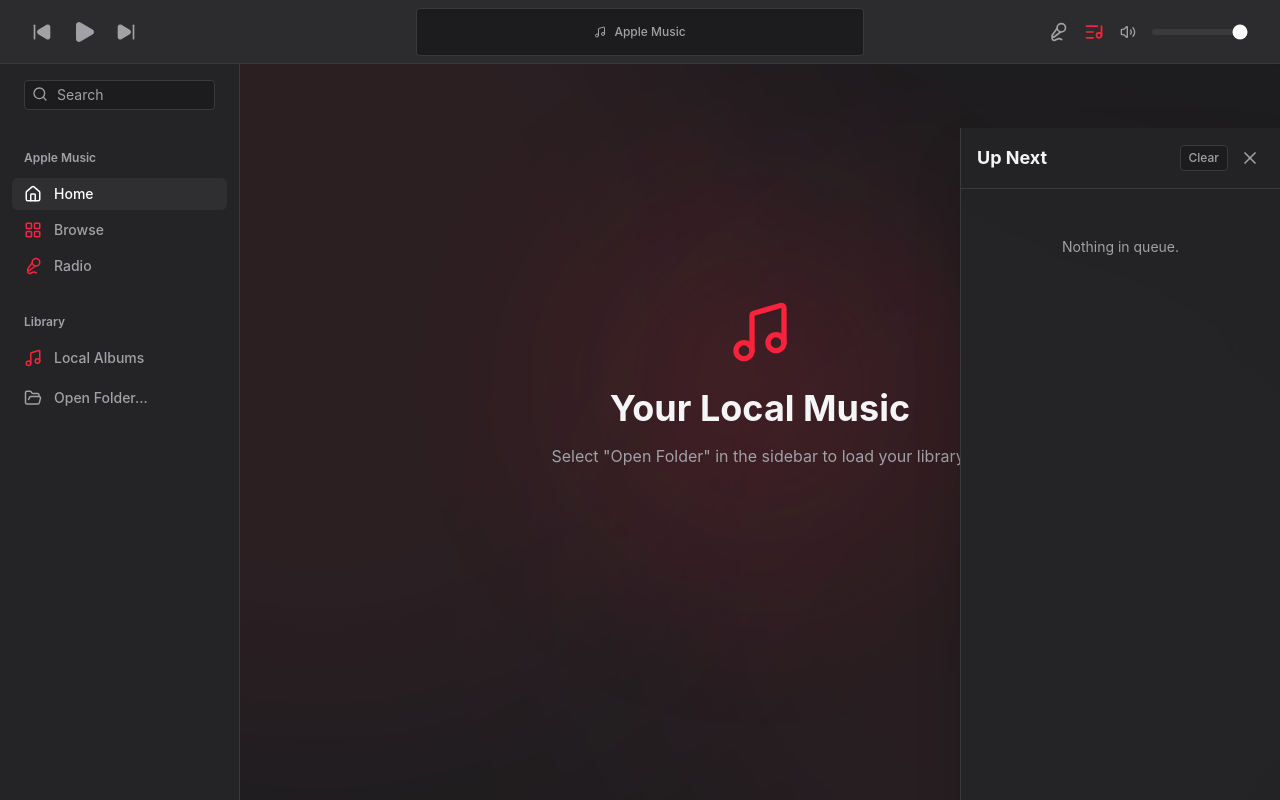
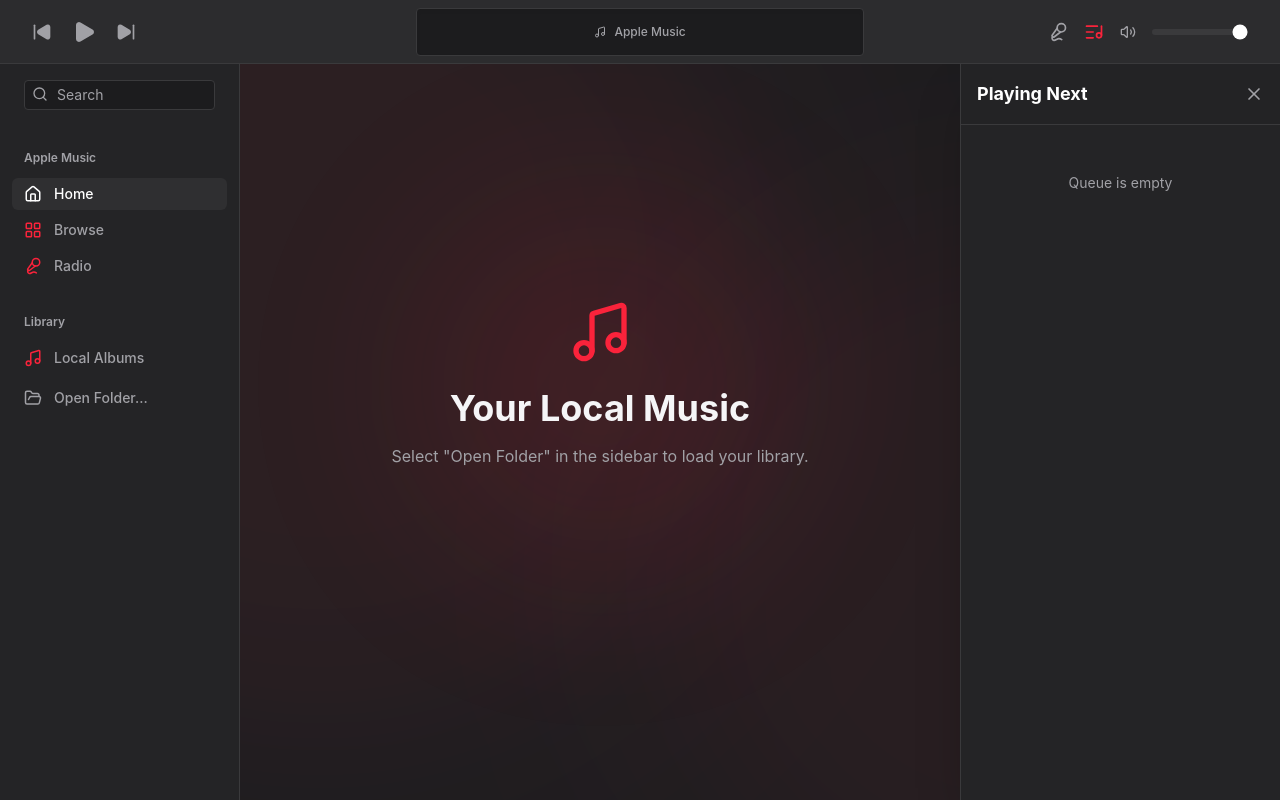
Before and after one commit to adityogi/Music_Project, a React (Vite) app: page / in a window 1280 px wide. Both pictures are taken after a click on the button 1094 px from the left and 31 px from the top of the page. Built offline with nearby package versions, Linux system fonts and the light colour scheme.

Commit message:
queue upgrades

```diff
--- a/src/App.jsx
+++ b/src/App.jsx
@@ -24,8 +24,10 @@
   const handleDragEnter = (e) => {
     e.preventDefault();
     e.stopPropagation();
-    dragCounter.current += 1;
-    if (e.dataTransfer.items && e.dataTransfer.items.length > 0) {
+
+    // THE FIX: Only trigger the overlay if the user is dragging files from the OS
+    if (e.dataTransfer.types && e.dataTransfer.types.includes('Files')) {
+      dragCounter.current += 1;
       setIsDragging(true);
     }
   };
@@ -33,10 +35,12 @@
   const handleDragLeave = (e) => {
     e.preventDefault();
     e.stopPropagation();
-    dragCounter.current -= 1;
-    // Only hide if we actually left the main browser window
-    if (dragCounter.current === 0) {
-      setIsDragging(false);
+
+    if (e.dataTransfer.types && e.dataTransfer.types.includes('Files')) {
+      dragCounter.current -= 1;
+      if (dragCounter.current === 0) {
+        setIsDragging(false);
+      }
     }
   };
 
--- a/src/components/layout/QueueDrawer.jsx
+++ b/src/components/layout/QueueDrawer.jsx
@@ -1,76 +1,111 @@
-import React from 'react';
-import { X, Play, Trash2 } from 'lucide-react';
+import React, { useState } from 'react';
+import { X, GripVertical, Trash2, Play } from 'lucide-react';
 import { usePlayerStore } from '../../store/usePlayerStore';
 
 export default function QueueDrawer() {
-  const { isQueueOpen, toggleQueue, queue, queueIndex, playSong, removeFromQueue, clearQueue } = usePlayerStore();
+  const { isQueueOpen, toggleQueue, queue, queueIndex, playSong, removeFromQueue, reorderQueue } = usePlayerStore();
+  const [draggedItemIndex, setDraggedItemIndex] = useState(null);
 
   if (!isQueueOpen) return null;
 
+  // --- Bulletproof Drag & Drop Handlers ---
+  const handleDragStart = (e, index) => {
+    setDraggedItemIndex(index);
+    e.dataTransfer.setData('text/plain', index);
+    e.dataTransfer.effectAllowed = 'move';
+  };
+
+  const handleDragEnd = () => {
+    // Fired if the user cancels the drag by letting go outside the window
+    setDraggedItemIndex(null);
+  };
+
+  const handleDragOver = (e) => {
+    e.preventDefault();
+    e.dataTransfer.dropEffect = 'move';
+  };
+
+  const handleDrop = (e, targetIndex) => {
+    e.preventDefault();
+
+    // 1. Force the visual state to reset instantly
+    setDraggedItemIndex(null);
+
+    // 2. Safely grab the index we attached in DragStart
+    const sourceIndex = parseInt(e.dataTransfer.getData('text/plain'), 10);
+
+    if (isNaN(sourceIndex) || sourceIndex === targetIndex) return;
+
+    // 3. Fire the reorder
+    reorderQueue(sourceIndex, targetIndex);
+  };
+
   return (
-    <div className="absolute top-16 right-0 h-[calc(100vh-4rem)] w-80 bg-apple-panel/95 backdrop-blur-xl border-l border-apple-border shadow-2xl z-30 flex flex-col transform transition-transform animate-in slide-in-from-right-8">
-
-      {/* Header */}
-      <div className="flex items-center justify-between p-4 border-b border-apple-border">
-        <h2 className="text-lg font-bold text-apple-text">Up Next</h2>
-        <div className="flex items-center gap-2">
-           <button
-            onClick={clearQueue}
-            className="text-apple-muted hover:text-apple-red text-xs font-medium px-2 py-1 bg-apple-bg rounded border border-apple-border transition"
-           >
-             Clear
-           </button>
-           <button onClick={toggleQueue} className="text-apple-muted hover:text-white p-1 transition">
-             <X size={20} />
-           </button>
-        </div>
+    <aside className="w-80 bg-apple-panel border-l border-apple-border flex flex-col shrink-0 h-full shadow-2xl relative z-40 animate-in slide-in-from-right-8 duration-300">
+      <div className="p-4 border-b border-apple-border flex justify-between items-center bg-apple-panel/80 backdrop-blur-md sticky top-0 z-10">
+        <h2 className="text-lg font-bold text-white">Playing Next</h2>
+        <button onClick={toggleQueue} className="text-apple-muted hover:text-white transition">
+          <X size={20} />
+        </button>
       </div>
 
-      {/* Track List */}
-      <div className="flex-1 overflow-y-auto p-2">
+      <div className="flex-1 overflow-y-auto p-2 space-y-1">
         {queue.length === 0 ? (
-          <p className="text-center text-apple-muted mt-10 text-sm">Nothing in queue.</p>
+          <div className="text-center text-apple-muted text-sm mt-10">Queue is empty</div>
         ) : (
-          queue.map((song, idx) => {
-            const isPlaying = idx === queueIndex;
+          queue.map((song, index) => {
+            const isPlaying = index === queueIndex;
             return (
               <div
-                key={`${song.id}-${idx}`}
-                className={`flex items-center gap-3 p-2 rounded-md group transition-colors ${isPlaying ? 'bg-apple-border/40' : 'hover:bg-apple-border/20'}`}
+                key={`${song.id}-${index}`}
+                draggable
+                onDragStart={(e) => handleDragStart(e, index)}
+                onDragEnd={handleDragEnd}
+                onDragOver={handleDragOver}
+                onDrop={(e) => handleDrop(e, index)}
+                className={`flex items-center gap-3 p-2 rounded-lg group transition-all cursor-grab active:cursor-grabbing
+                  ${isPlaying ? 'bg-apple-border/50' : 'hover:bg-apple-border/30'}
+                  ${draggedItemIndex === index ? 'opacity-50 ring-2 ring-apple-red' : 'opacity-100 ring-0'}
+                `}
               >
-                {/* Thumbnail */}
-                <div
-                  className="w-10 h-10 rounded bg-cover bg-center shrink-0 relative flex items-center justify-center cursor-pointer shadow-sm"
-                  style={{ backgroundImage: song.coverUrl ? `url(${song.coverUrl})` : 'none', backgroundColor: '#3a3a3c' }}
-                  onClick={() => {
-                    // Play this specific song and update the queue index to this spot
-                    usePlayerStore.setState({ currentSong: song, isPlaying: true, queueIndex: idx });
-                  }}
-                >
-                  <div className="absolute inset-0 bg-black/40 opacity-0 group-hover:opacity-100 rounded transition-opacity" />
-                  <Play size={16} fill="currentColor" className="text-white opacity-0 group-hover:opacity-100 relative z-10" />
+                {/* Drag Grip Handle */}
+                <div className="text-apple-muted opacity-0 group-hover:opacity-100 transition-opacity cursor-grab active:cursor-grabbing shrink-0">
+                  <GripVertical size={16} />
                 </div>
 
-                {/* Details */}
-                <div className="flex-1 min-w-0 flex flex-col">
-                  <span className={`text-[13px] font-medium truncate ${isPlaying ? 'text-apple-red' : 'text-apple-text'}`}>
+                <div
+                  className="w-10 h-10 rounded bg-cover bg-center shrink-0 border border-apple-border/50 relative overflow-hidden"
+                  style={{ backgroundImage: song.coverUrl ? `url(${song.coverUrl})` : 'none', backgroundColor: '#3a3a3c' }}
+                >
+                  {!isPlaying && (
+                    <button
+                      onClick={() => playSong(song)}
+                      className="absolute inset-0 bg-black/40 flex items-center justify-center opacity-0 group-hover:opacity-100 transition-opacity"
+                    >
+                      <Play size={16} className="text-white fill-white" />
+                    </button>
+                  )}
+                </div>
+
+                <div className="flex-1 min-w-0 flex flex-col justify-center pointer-events-none">
+                  <span className={`text-sm font-semibold truncate ${isPlaying ? 'text-apple-red' : 'text-white'}`}>
                     {song.title}
                   </span>
-                  <span className="text-[11px] text-apple-muted truncate">{song.artist}</span>
+                  <span className="text-xs text-apple-muted truncate">{song.artist}</span>
                 </div>
 
-                {/* Remove Button */}
                 <button
-                  onClick={() => removeFromQueue(idx)}
-                  className="text-apple-muted hover:text-apple-red p-2 opacity-0 group-hover:opacity-100 transition-opacity"
+                  onClick={() => removeFromQueue(index)}
+                  className="text-apple-muted hover:text-apple-red opacity-0 group-hover:opacity-100 transition p-2 shrink-0"
+                  title="Remove from Queue"
                 >
-                  <Trash2 size={14} />
+                  <Trash2 size={16} />
                 </button>
               </div>
-            )
+            );
           })
         )}
       </div>
-    </div>
+    </aside>
   );
 }
--- a/src/store/usePlayerStore.js
+++ b/src/store/usePlayerStore.js
@@ -75,6 +75,28 @@
         return { queue: newQueue, queueIndex: newIndex };
       }),
 
+      reorderQueue: (startIndex, endIndex) => set((state) => {
+        if (startIndex === endIndex) return state; // Nothing changed
+
+        const newQueue = [...state.queue];
+        // 1. Remove the item from its old position
+        const [removed] = newQueue.splice(startIndex, 1);
+        // 2. Insert it at the new position
+        newQueue.splice(endIndex, 0, removed);
+
+        // 3. Shift the "Currently Playing" index so the music doesn't suddenly jump to the wrong song
+        let newIndex = state.queueIndex;
+        if (state.queueIndex === startIndex) {
+          newIndex = endIndex;
+        } else if (startIndex < state.queueIndex && endIndex >= state.queueIndex) {
+          newIndex -= 1;
+        } else if (startIndex > state.queueIndex && endIndex <= state.queueIndex) {
+          newIndex += 1;
+        }
+
+        return { queue: newQueue, queueIndex: newIndex };
+      }),
+
       clearQueue: () => set({ queue: [], queueIndex: -1 }),
     }),
     {
```
